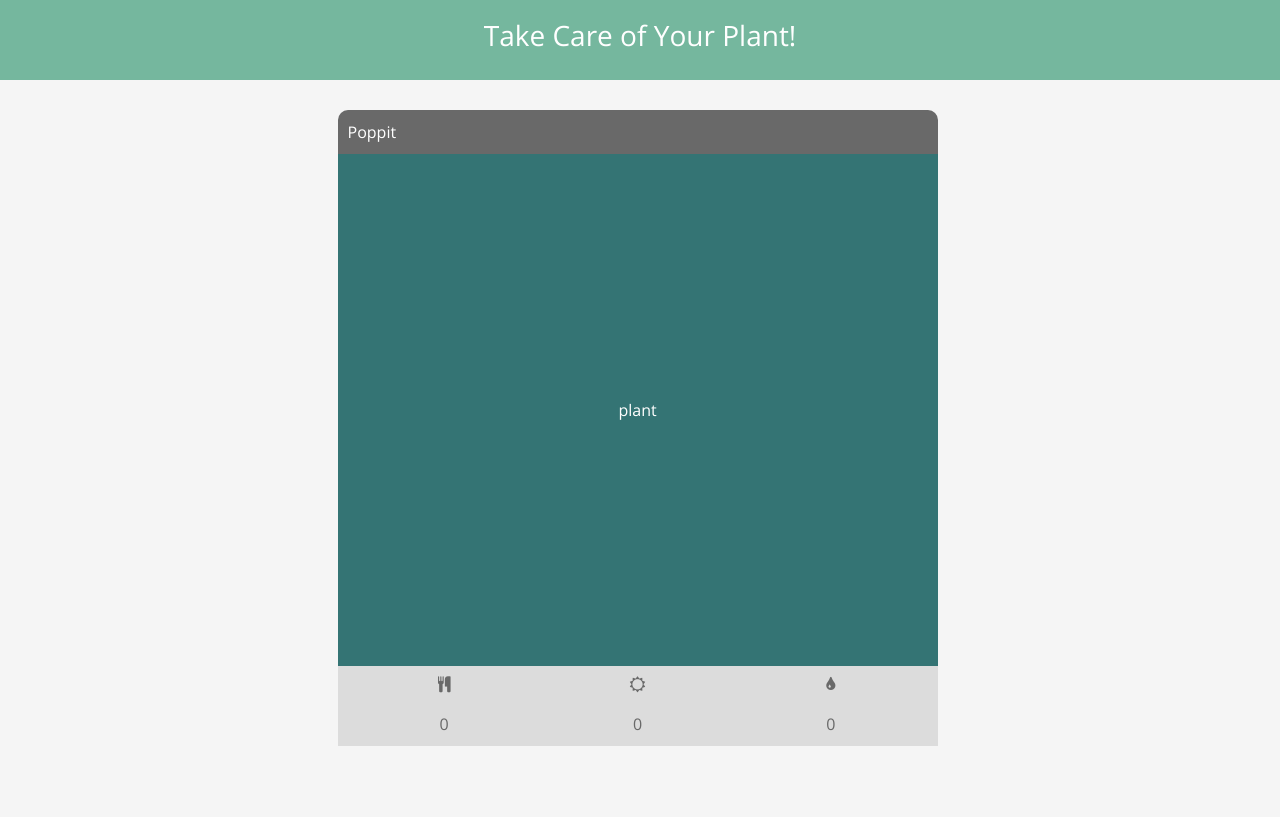
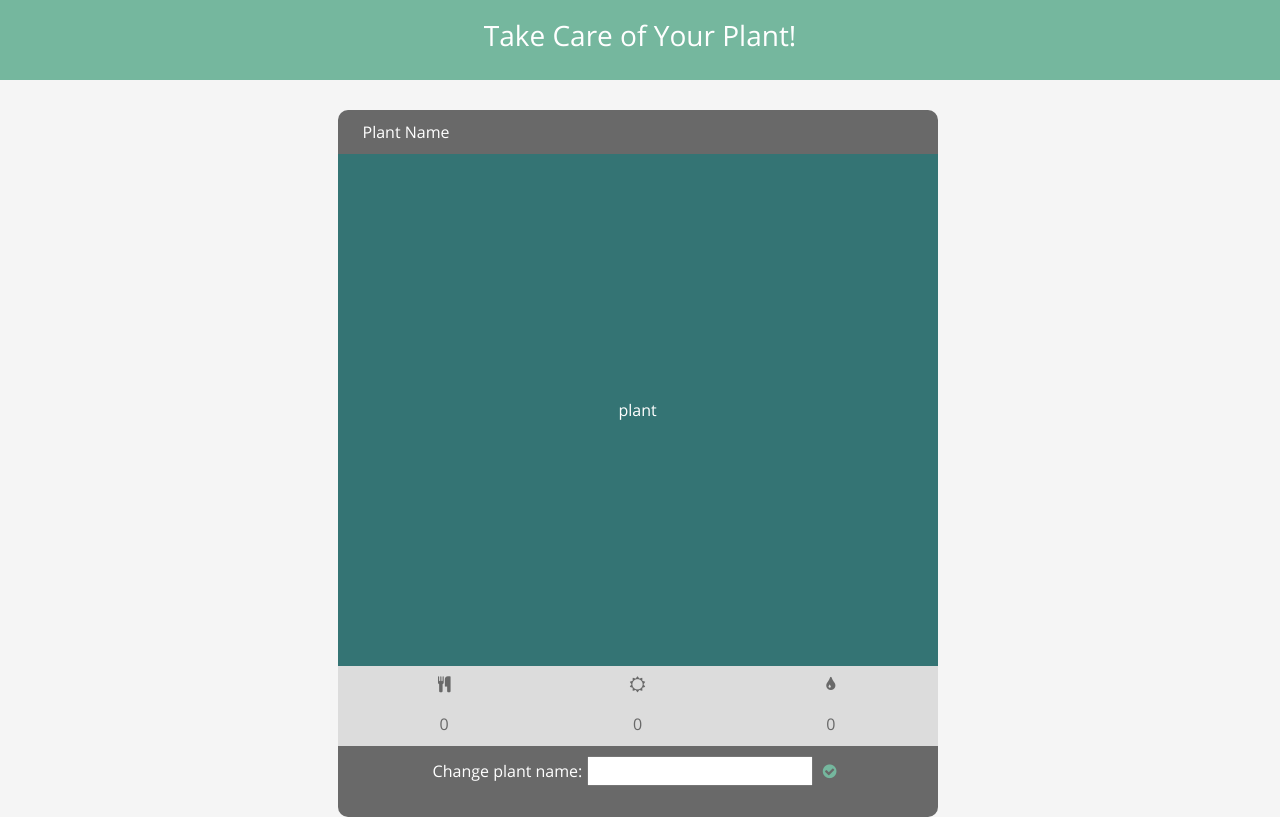
Before and after one commit to eliprairie/tinyquesadilla, a PHP site: page /viewplant.html in a window 1280 px wide. Before the commit the page ends 746 px from the top, so only its background shows below. Run offline with PHP 8.4, Linux system fonts and the light colour scheme.

Commit message:
switched to javascript

```diff
--- /dev/null
+++ b/plantsim.js
@@ -0,0 +1,24 @@
+// name input form
+const nameChangeForm = document.querySelector('#rename-plant-form');
+let plantNameInput = document.querySelector('#plantname-input');
+const submitButton = document.querySelector('#submit-name');
+
+nameChangeForm.addEventListener('submit', onSubmit);
+submitButton.addEventListener('click', (e) => {
+    onSubmit(plantNameInput.value)
+});
+
+function onSubmit(plantNameInput) {
+    // Function Scope Variables
+    let plantName = document.getElementById('plantname');
+    plantName.innerText = plantNameInput;
+}
+
+// create and initialize plant class
+let plant = {
+    name: '',
+    height: 0,
+    hunger: 0,
+    light: 0,
+    thirst: 0
+};
--- a/plantstyles.css
+++ b/plantstyles.css
@@ -9,6 +9,43 @@
     margin-top: 0px;
     color: #fff;
   }
+
+.plantname-area{
+    display: block;
+    margin-top: 10px;
+    margin-left: auto;
+    margin-right: auto;
+    padding: 10px;
+    border-radius: 10px 10px 0px 0px;
+    width: 80%;
+    max-width: 600px;
+    height: auto;
+    background-color: dimgrey;
+    color: #fff;
+  }
+
+  .plantname-change{
+    display: block;
+    margin-left: auto;
+    margin-right: auto;
+    padding: 10px;
+    border-radius: 0px 0px 10px 10px;
+    width: 80%;
+    max-width: 600px;
+    height: auto;
+    background-color: dimgrey;
+    color: #fff;
+    text-align: center;
+  }
+
+  #submit-name {
+      background: transparent;
+      border: 0px;
+      color: #75b79e;
+  }
+
+.rename {
+}
 
 .plant-container {
     display: flex;
--- a/viewplant.html
+++ b/viewplant.html
@@ -24,9 +24,9 @@
 
 <div class="container-fluid content">
 
-  <div class="row">
-    <div class="col-sm-12">
-    <span class="petname">Poppit</span>
+  <div class="row plantname-area">
+    <div class="col-sm-12" id="plantname">
+        Plant Name
     </div>
   </div>
 
@@ -59,14 +59,24 @@
         0
     </div>
   </div>
+
+  <div class="row plantname-change">
+    <div class="col-sm-12">
+        <form id="rename-plant-form">
+            <label>Change plant name:</label>
+            <input type="text" id="plantname-input" name="plantname-input">
+            <button id="submit-name" type="submit"><i class="fa fa-check-circle"></i></button>
+        </form>
+    </div>
+  </div>
+
 </div>
 
 
 <script src="https://code.jquery.com/jquery-3.4.1.slim.min.js" integrity="sha384-J6qa4849blE2+poT4WnyKhv5vZF5SrPo0iEjwBvKU7imGFAV0wwj1yYfoRSJoZ+n" crossorigin="anonymous"></script>
 <script src="https://cdn.jsdelivr.net/npm/popper.js@1.16.0/dist/umd/popper.min.js" integrity="sha384-Q6E9RHvbIyZFJoft+2mJbHaEWldlvI9IOYy5n3zV9zzTtmI3UksdQRVvoxMfooAo" crossorigin="anonymous"></script>
 <script src="https://stackpath.bootstrapcdn.com/bootstrap/4.4.1/js/bootstrap.min.js" integrity="sha384-wfSDF2E50Y2D1uUdj0O3uMBJnjuUD4Ih7YwaYd1iqfktj0Uod8GCExl3Og8ifwB6" crossorigin="anonymous"></script>
-
-
+<script src="plantsim.js"></script>
 
 </body>
 </html>
```
